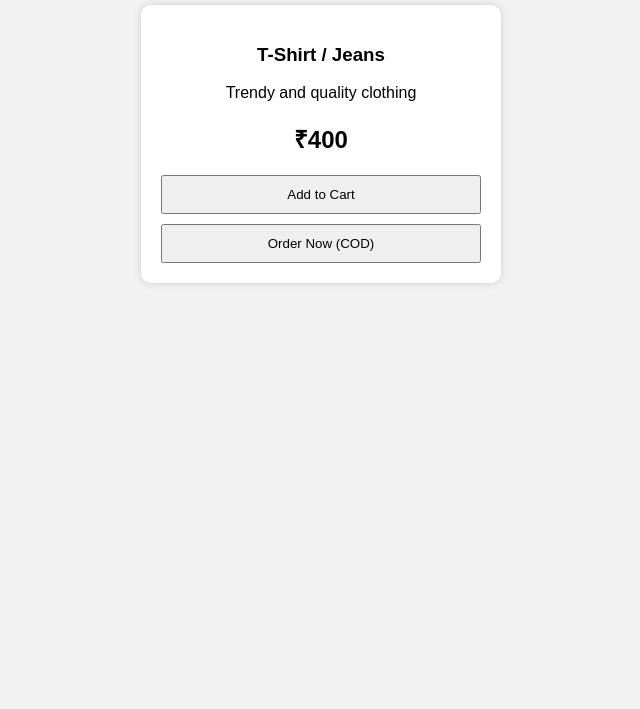
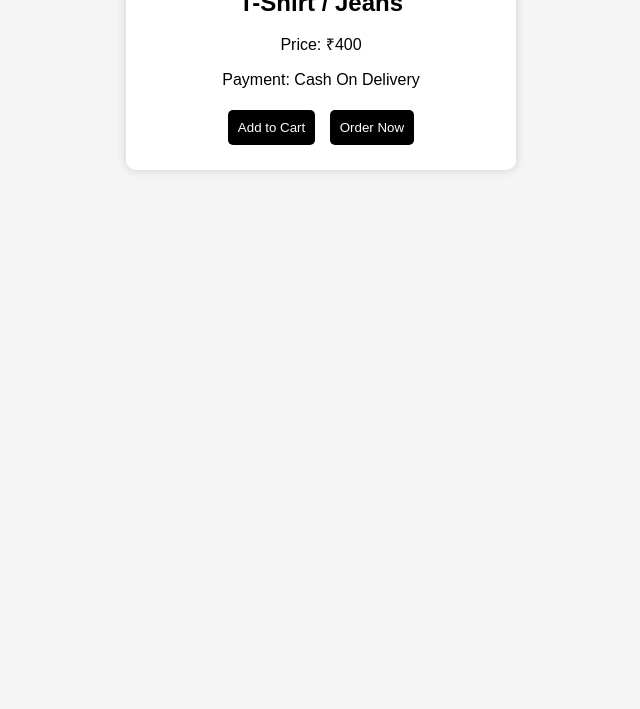
Before and after one commit to ujjwallilhare92-ship-it/clothing-store, a plain HTML site: page index.html in a window 1280 px wide. Shown: the part 91-800 px from the top of the page, without its empty margins (319-959 px from the left). Drawn offline with Linux system fonts and the light colour scheme.

Commit message:
Update clothing website

```diff
--- a/index.html
+++ b/index.html
@@ -2,29 +2,52 @@
 <html>
 <head>
   <title>My Clothing Store</title>
-  <meta name="viewport" content="width=device-width, initial-scale=1">
+  <style>
+    body {
+      font-family: Arial, sans-serif;
+      background: #f5f5f5;
+      text-align: center;
+    }
+    .box {
+      background: white;
+      padding: 20px;
+      margin: 50px auto;
+      width: 90%;
+      max-width: 350px;
+      border-radius: 10px;
+      box-shadow: 0px 0px 10px #ccc;
+    }
+    button {
+      padding: 10px;
+      margin: 5px;
+      border: none;
+      background: black;
+      color: white;
+      border-radius: 5px;
+      cursor: pointer;
+    }
+    h2 { margin: 10px 0; }
+  </style>
 </head>
-<body style="font-family:Arial;text-align:center;background:#f2f2f2;padding:20px;">
+<body>
 
-<h2>My Clothing Store</h2>
+  <div class="box">
+    <h2>T-Shirt / Jeans</h2>
+    <p>Price: ₹400</p>
+    <p>Payment: Cash On Delivery</p>
 
-<div style="background:white;padding:20px;border-radius:10px;max-width:320px;margin:auto;box-shadow:0 0 8px #ccc;">
-  <h3>T-Shirt / Jeans</h3>
-  <p>Trendy and quality clothing</p>
-  <h2>₹400</h2>
+    <button onclick="addToCart()">Add to Cart</button>
+    <button onclick="orderNow()">Order Now</button>
+  </div>
 
-  <button onclick="addToCart()" style="padding:10px;width:100%;margin-bottom:10px;">Add to Cart</button>
-  <button onclick="orderNow()" style="padding:10px;width:100%;">Order Now (COD)</button>
-</div>
-
-<script>
-function addToCart(){
-  alert("Added to Cart ✅");
-}
-function orderNow(){
-  alert("Order Placed ✅\nPayment: Cash on Delivery\nAmount: ₹400");
-}
-</script>
+  <script>
+    function addToCart() {
+      alert("✅ Item added to cart");
+    }
+    function orderNow() {
+      alert("✅ Order placed (Cash On Delivery)");
+    }
+  </script>
 
 </body>
 </html>
```
